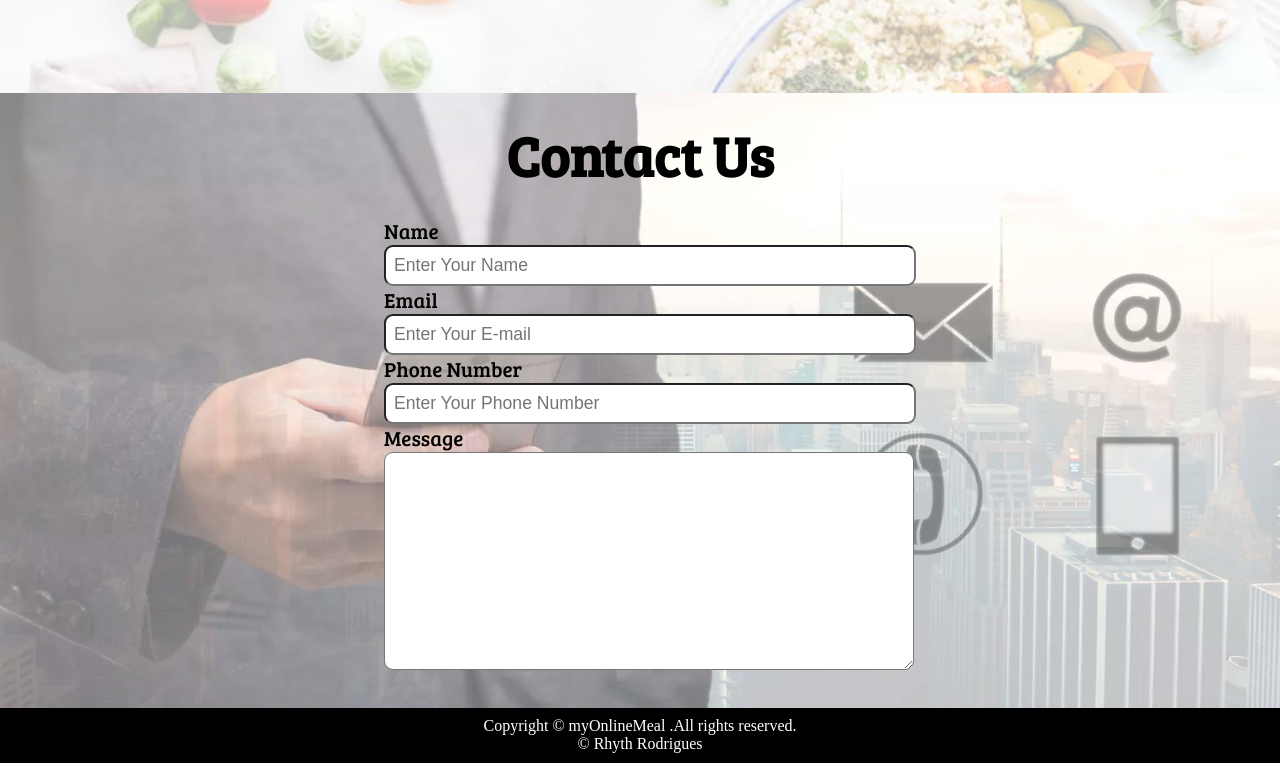
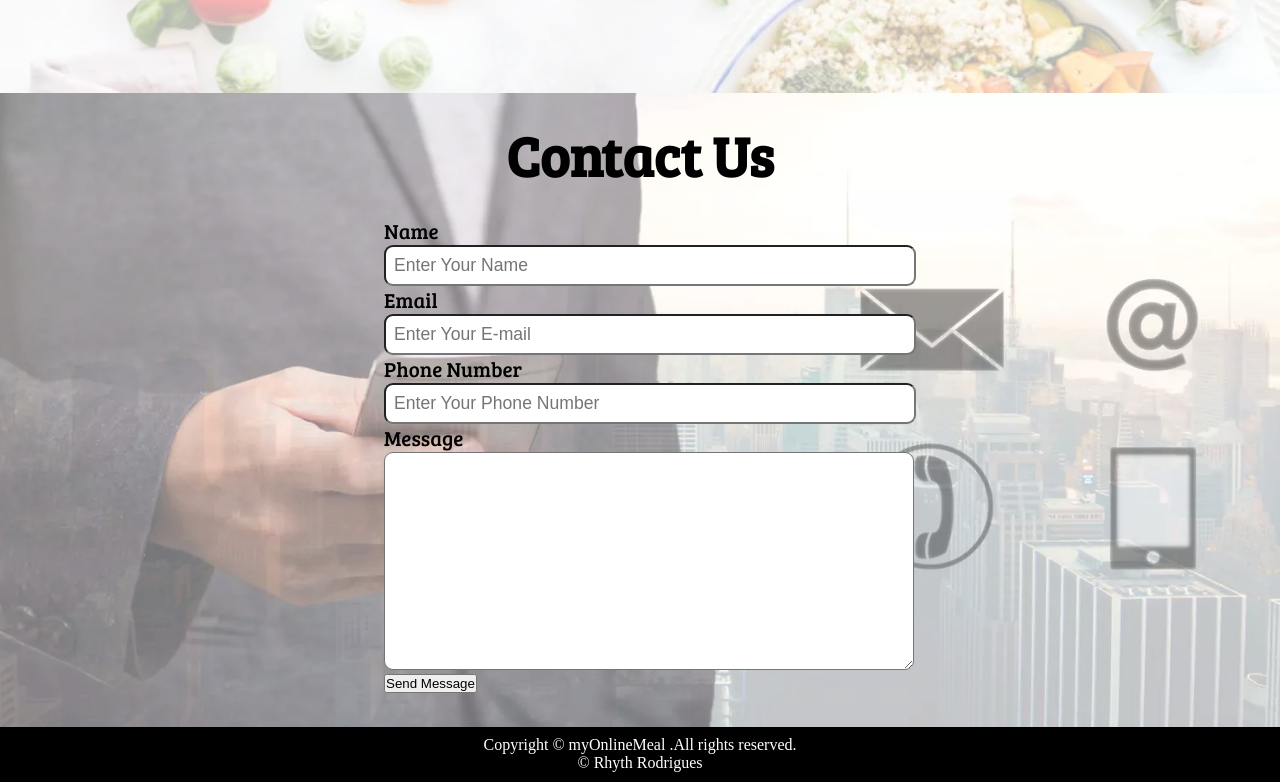
Before and after one commit to rhyth007/Food-Delivery-Service, a plain HTML site: page index.html in a window 1280 px wide. Shown: the part 1348-2130 px from the top of the page. Drawn offline with Linux system fonts and the light colour scheme.

Commit message:
Update index.html

```diff
--- a/index.html
+++ b/index.html
@@ -108,6 +108,7 @@
                 <div class="form-group">
                     <label for="message">Message</label>
                     <textarea name="message" id="message" cols="30" rows="10"></textarea>
+                     <button class="btn">Send Message</button>
                 </div>
             </form>
         </div>
```
